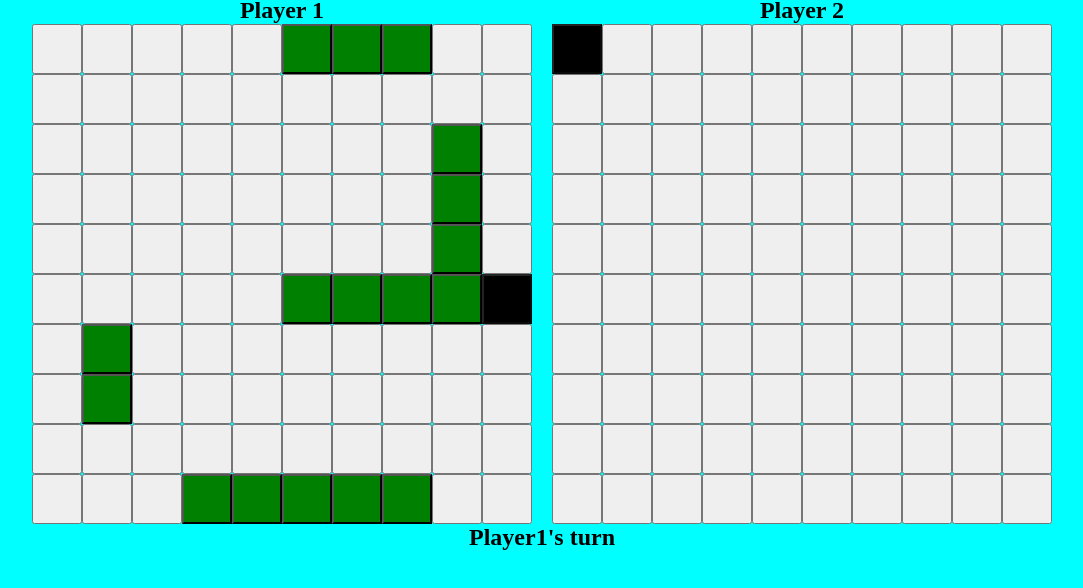
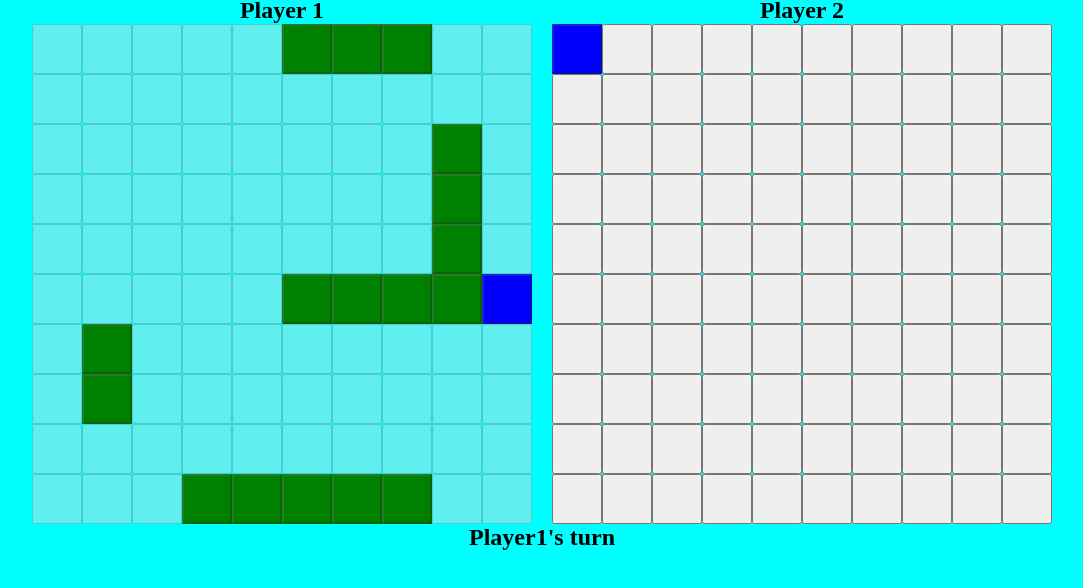
Before and after one commit to daknine10/battleship, a website built with webpack: page src/template.html in a window 1280 px wide. Both pictures are taken after a click on the button 675 px from the left and 89 px from the top of the page. Shown: the part 40-628 px from the top of the page, without its empty margins (98-1181 px from the left). Built offline with nearby package versions, Linux system fonts and the light colour scheme.

Commit message:
Grids change class and color on different hit and miss.

```diff
--- a/src/modules/screenController.js
+++ b/src/modules/screenController.js
@@ -34,16 +34,16 @@ export default class ScreenController {
                 if (player.gameboard.board[i][j] !== null) {
                     if (player.gameboard.board[i][j] instanceof Ship && boardContainer === player1Board) grid.className = 'ship'
                     else if  (player.gameboard.board[i][j] === 1) {
-                        grid.textContent ="X";
+                        grid.className = "hit";
                         grid.disabled = true;
                     }
                     else if (player.gameboard.board[i][j] === 0) {
-                        grid.className = "grid-disabled"
+                        grid.className = "miss"
                         grid.disabled = true;
                     }
                 }
 
-                if (this.game.activePlayer !== this.game.player1) {
+                if (player === this.game.player2) {
                     grid.disabled = true;
                 }
 
--- a/src/styles.css
+++ b/src/styles.css
@@ -39,5 +39,13 @@ h2 {
 }
 
 .ship {
-    background: green;
+    background-color: green;
 }
+
+.miss {
+    background-color: blue;
+}
+
+.hit {
+    background-color: red;
+}
```
